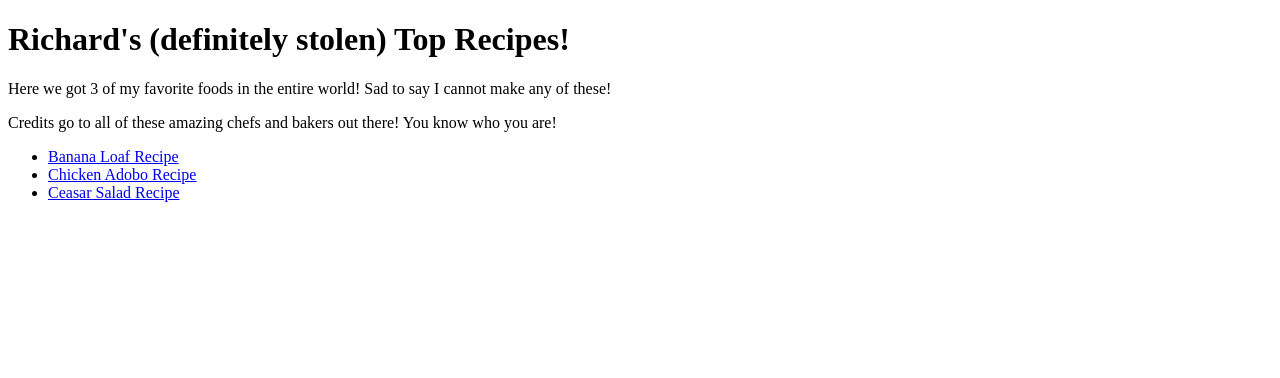
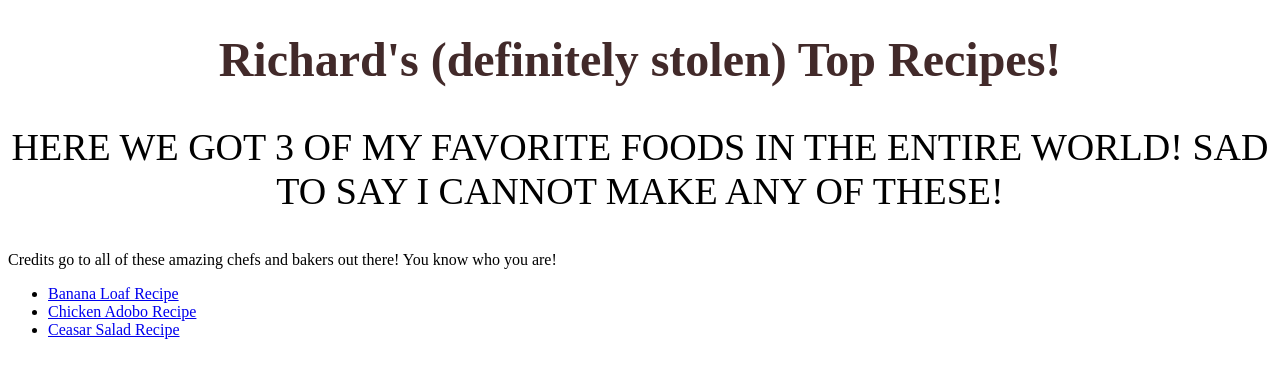
Before and after one commit to rconanan/odin-recipes, a plain HTML site: page index.html in a window 1280 px wide. Drawn offline with Linux system fonts and the light colour scheme.

Commit message:
Add new styles to index.html

```diff
--- a/index.html
+++ b/index.html
@@ -5,11 +5,13 @@
     <meta http-equiv="X-UA-Compatible" content="IE=edge" />
     <meta name="viewport" content="width=device-width, initial-scale=1.0" />
     <title>Odin Recipes</title>
+
+    <link rel="stylesheet" href="styles.css" />
   </head>
   <body>
-    <h1>Richard's (definitely stolen) Top Recipes!</h1>
+    <h1 class="heading-primary">Richard's (definitely stolen) Top Recipes!</h1>
 
-    <p>
+    <p class="paragraph-one">
       Here we got 3 of my favorite foods in the entire world! Sad to say I
       cannot make any of these!
     </p>
--- /dev/null
+++ b/styles.css
@@ -0,0 +1,11 @@
+.heading-primary {
+  font-size: 48px;
+  color: rgb(66, 42, 42);
+  text-align: center;
+}
+
+.paragraph-one {
+  text-transform: uppercase;
+  font-size: 38px;
+  text-align: center;
+}
```
